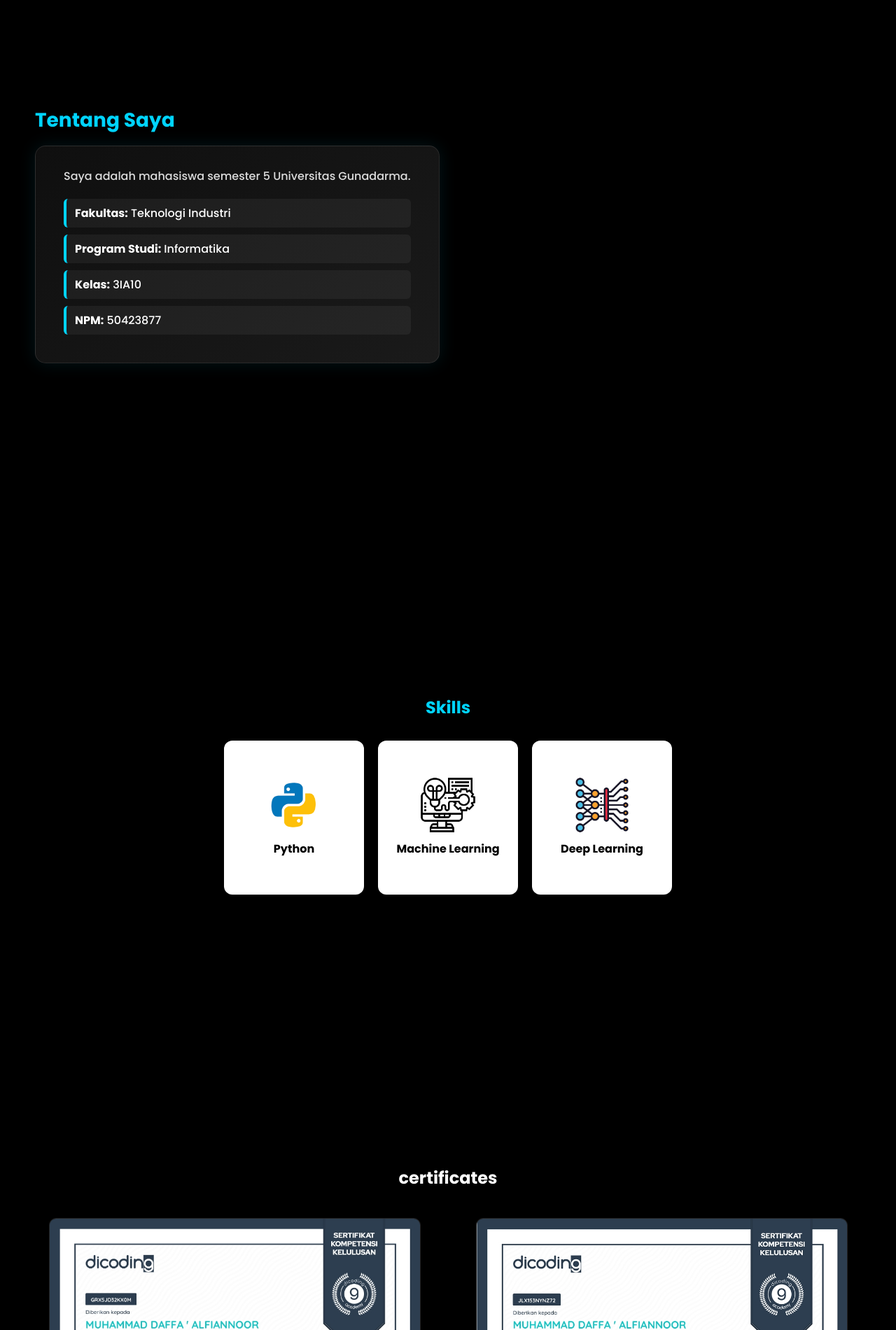
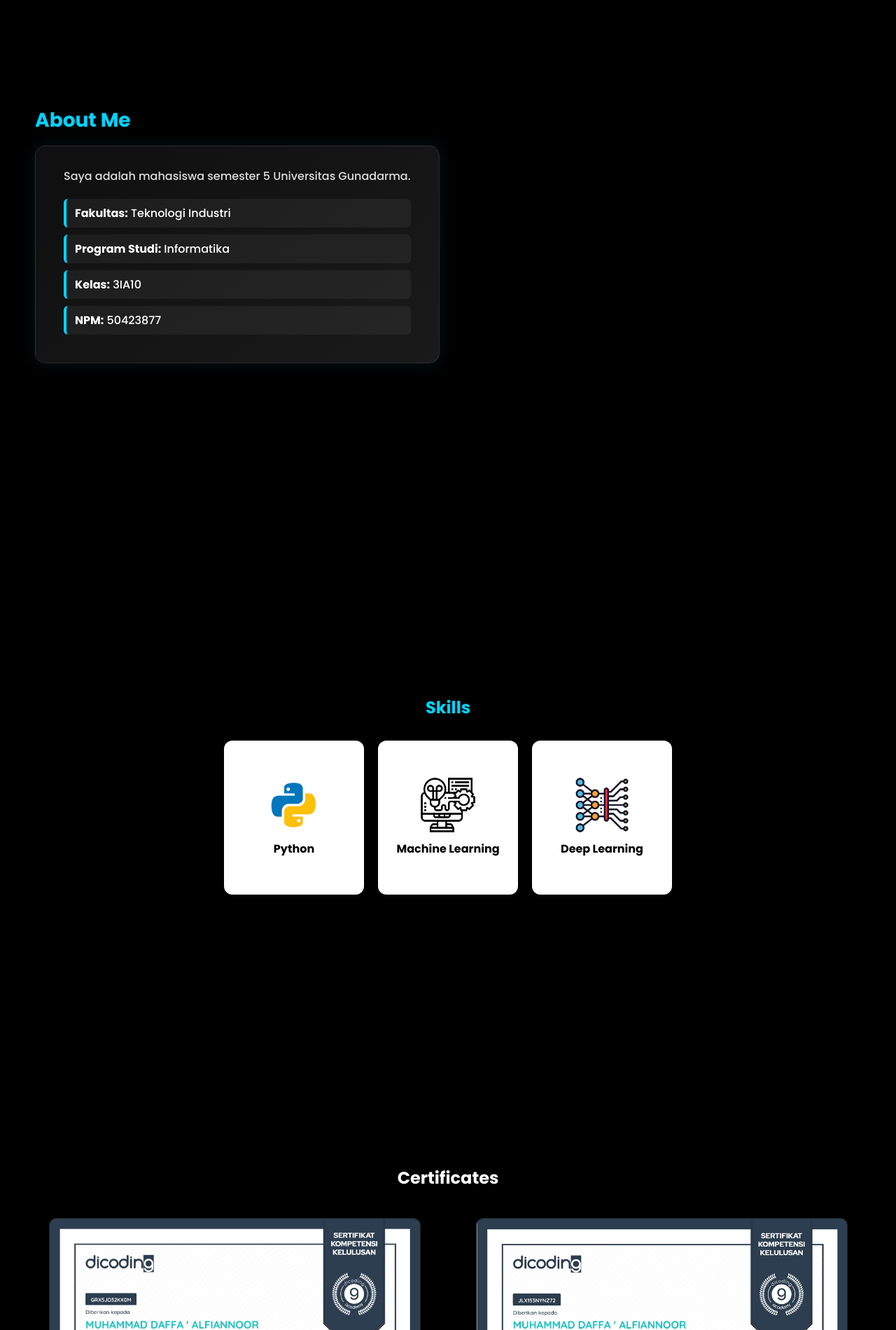
Before and after one commit to Lexxsie/tugas-pemrograman-web, a plain HTML site: page index.html in a window 1280 px wide. Shown: the part 865-2765 px from the top of the page at 70% size. Drawn offline with Linux system fonts and the light colour scheme.

Commit message:
Update index.html

```diff
--- a/index.html
+++ b/index.html
@@ -27,7 +27,7 @@
 
   <!-- About -->
   <section id="about">
-    <h2>Tentang Saya</h2>
+    <h2>About Me</h2>
     <div class="about-card">
       <p>Saya adalah mahasiswa semester 5 Universitas Gunadarma.</p>
       <ul class="info-list">
@@ -61,7 +61,7 @@
 
 <!-- Certificates -->
 <section id="certificates">
-  <h2>certificates</h2>
+  <h2>Certificates</h2>
   <div class="cert-container">
     <div class="cert-card">
       <img src="sertif-ml.png" alt="Sertifikat Machine Learning">
```
